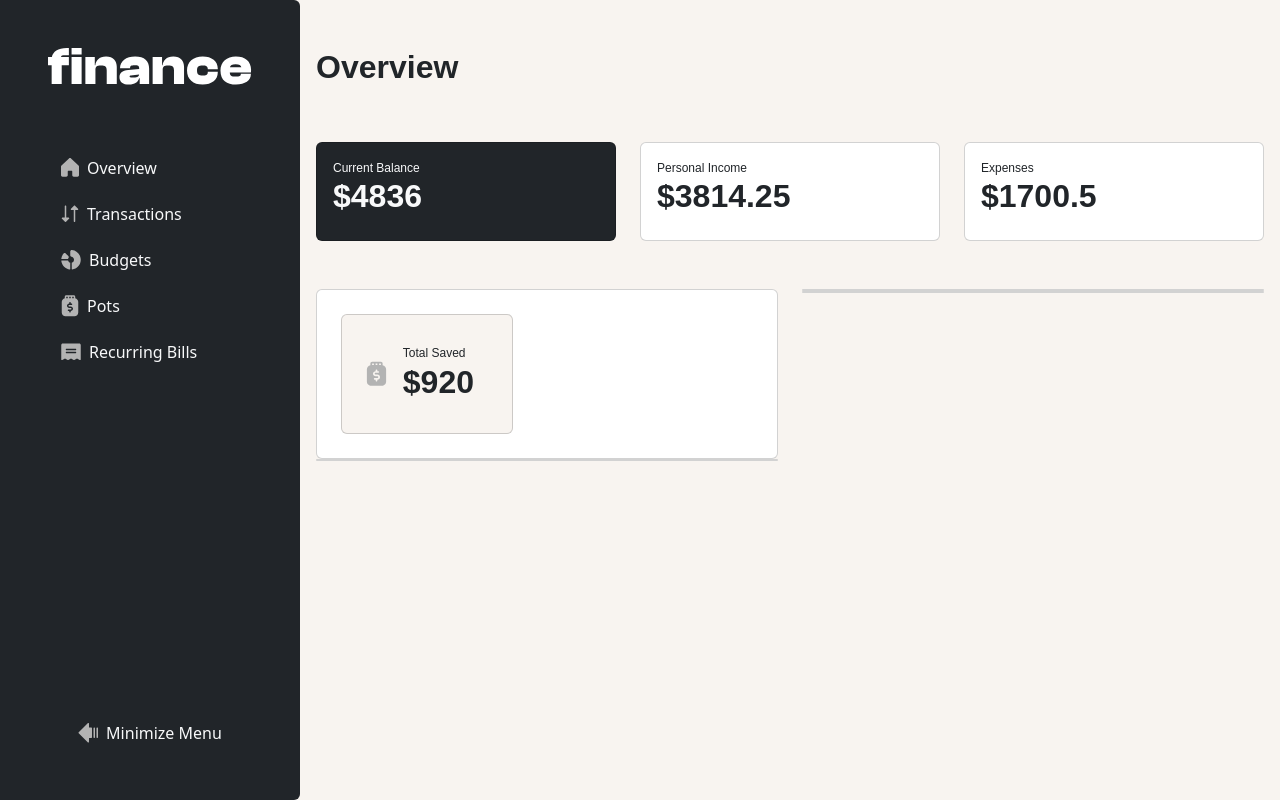
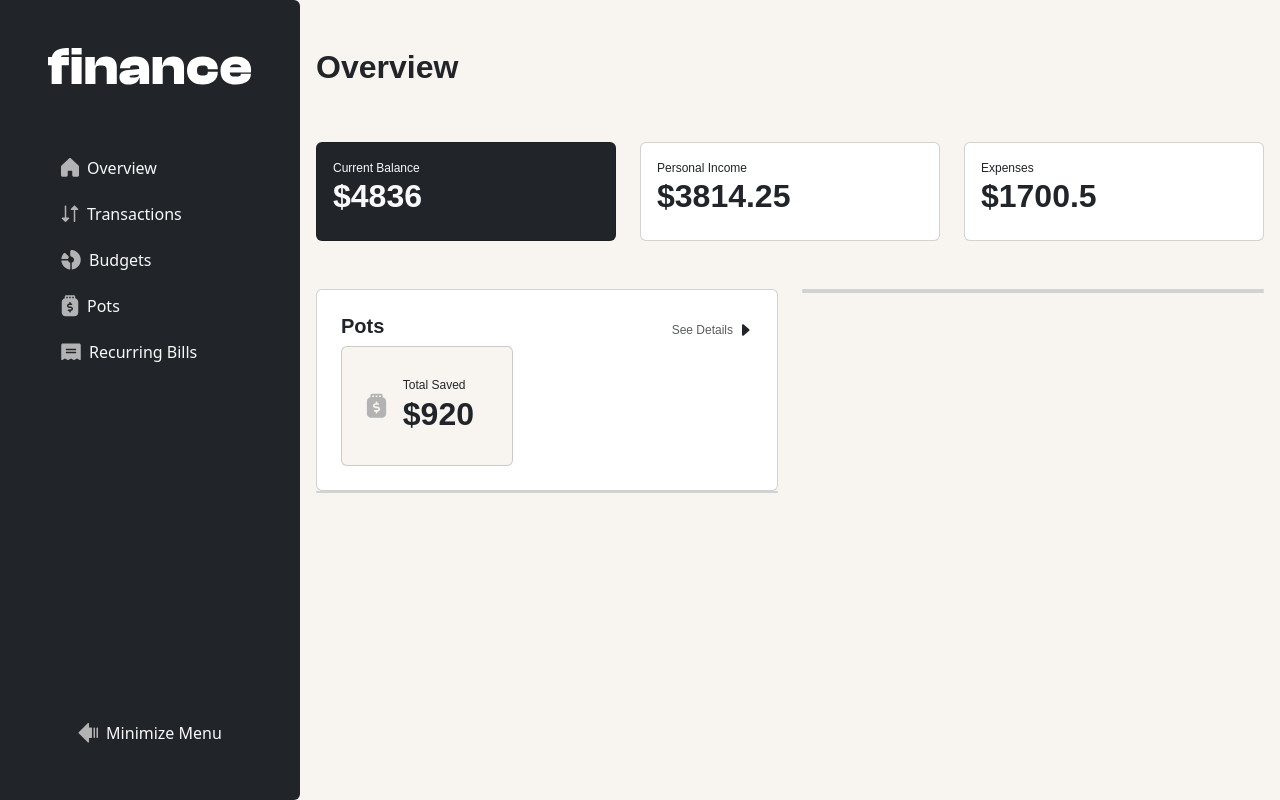
Before and after one commit to abdalsimam1-sketch/personal-finance-app, a React (Vite) app: page / in a window 1280 px wide. Built offline with nearby package versions, Linux system fonts and the light colour scheme.

Commit message:
add : see details components for displaying lablel on each section of overview grid and for navigation

```diff
--- /dev/null
+++ b/src/components/UI/SeeDetails.jsx
@@ -0,0 +1,14 @@
+import { Link } from "react-router-dom";
+export const SeeDetails = ({ label, SeeDetail, path }) => {
+  return (
+    <div className="d-flex justify-content-between align-items-center">
+      <h2 className="text-preset-2">{label}</h2>
+      <Link to={path} className="text-decoration-none">
+        <div className="d-flex gap-1 align-items-center">
+          <span className="text-preset-5 text-muted">{SeeDetail}</span>
+          <i className="bi bi-caret-right-fill text-dark"></i>
+        </div>
+      </Link>
+    </div>
+  );
+};
--- a/src/pages/Overview.jsx
+++ b/src/pages/Overview.jsx
@@ -3,6 +3,7 @@ import { Title } from "../components/UI/Title";
 import data from "../data/data.json";
 import { BalanceCard } from "../components/UI/BalanceCard";
 import PotsIcon from "../assets/images/icon-nav-pots.svg";
+import { SeeDetails } from "../components/UI/SeeDetails";
 
 export const Overview = () => {
   const balanceData = [
@@ -52,6 +53,11 @@ export const Overview = () => {
       <section className="row">
         <div className="col-left col-12 col-lg-6">
           <section className="pots-section card p-4 ">
+            <SeeDetails
+              SeeDetail="See Details"
+              label="Pots"
+              path="/pots"
+            ></SeeDetails>
             <div className="col-12 col-md-5 card pots-total p-4">
               <div className="d-flex gap-3">
                 <img
--- a/src/pages/TestingPage.jsx
+++ b/src/pages/TestingPage.jsx
@@ -3,18 +3,14 @@ import { Sidebar } from "../components/Layout/Sidebar";
 import { Input } from "../components/UI/Input";
 import { MobileNav } from "../components/Layout/MobileNav";
 import { BalanceCard } from "../components/UI/BalanceCard";
+import { SeeDetails } from "../components/UI/SeeDetails";
 export const TestingPage = () => {
   return (
     <div
       className="d-flex justify-content-center align-items-center p-5"
       style={{ width: "100%", height: "100vh" }}
     >
-      <BalanceCard
-        currency="$"
-        label="Current Balance"
-        amount="2,300.00"
-        background="bg-dark"
-      ></BalanceCard>
+      <SeeDetails label="Pots" SeeDetail="See Details"></SeeDetails>
     </div>
   );
 };
```
